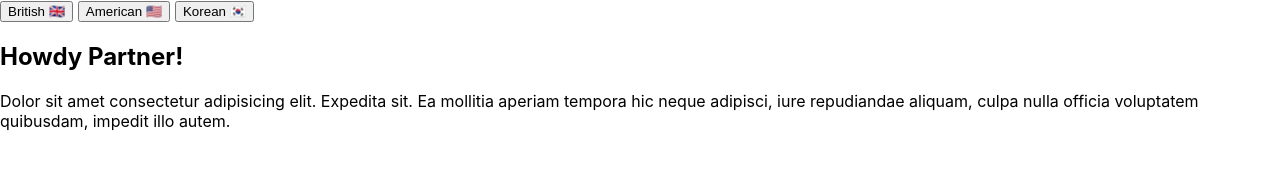
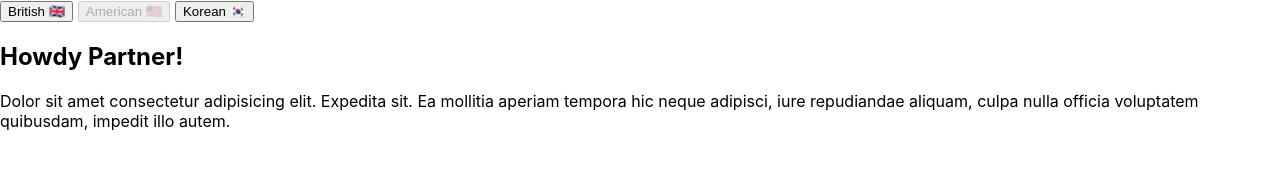
Before and after one commit to mujp13/react-playground, a React (Create React App) app: page / in a window 1280 px wide. Shown: the top 181 px of the page. Built offline with nearby package versions, Linux system fonts and the light colour scheme.

Commit message:
added context

```diff
--- a/src/lang-context/AppLang.js
+++ b/src/lang-context/AppLang.js
@@ -1,14 +1,31 @@
 import React, { Component } from "react"
 import Child from './Child'
 import LangControls from './LangControls'
+import LanguageContext from './LanguageContext'
 
 export default class AppLang extends Component {
+  state = {
+    lang: window.navigator.language
+  };
+
+  handleSetLang = (lang) => {
+    this.setState({ lang })
+  };
+
   render() {
+    const contextValue = {
+      lang: this.state.lang
+    }
     return (
-      <div className='AppLang'>
-        <LangControls />
-        <Child />
-      </div>
+      <LanguageContext.Provider
+        value={contextValue}>
+        <div className='AppLang'>
+          <LangControls
+            onSetLang={this.handleSetLang}
+          />
+          <Child />
+        </div>
+      </LanguageContext.Provider>
     );
   }
 }
--- a/src/lang-context/LangControls.js
+++ b/src/lang-context/LangControls.js
@@ -1,25 +1,35 @@
 import React from 'react';
 import LanguageContext from './LanguageContext';
 
-console.log(LanguageContext);
-
 export default function LangControls(props) {
   return (
+    <LanguageContext.Consumer>
+      {(value) => {
+        return(
           <>
-      <button>
+            <button
+              onClick={() => props.onSetLang('en-GB')}
+              disabled={value.lang === 'en-GB'}>
               British{' '}
               <span role='img' aria-label='en-GB'>🇬🇧</span>
             </button>
             {' '}
-      <button>
+            <button
+            onClick={() => props.onSetLang('en-US')}
+              disabled={value.lang === 'en-US'}>
               American{' '}
               <span role='img' aria-label='en-US'>🇺🇸</span>
             </button>
             {' '}
-      <button>
+            <button
+              onClick={() => props.onSetLang('ko')}
+              disabled={value.lang === 'ko'}>
               Korean{' '}
               <span role='img' aria-label='ko'>🇰🇷</span>
             </button>
           </>
+        )
+      }}
+    </LanguageContext.Consumer>
   );
 }
```
Lines whose indentation alone changed are shown as unchanged.
